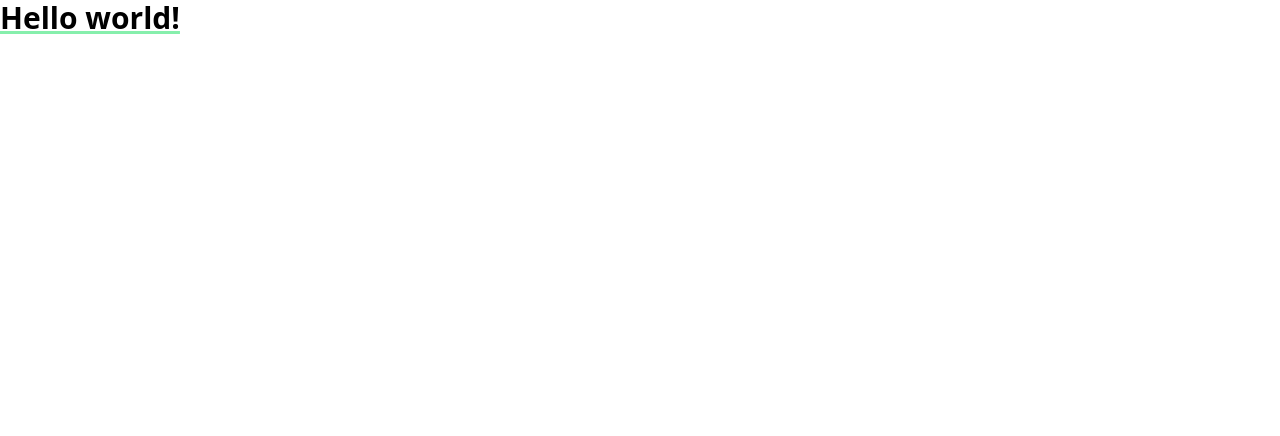
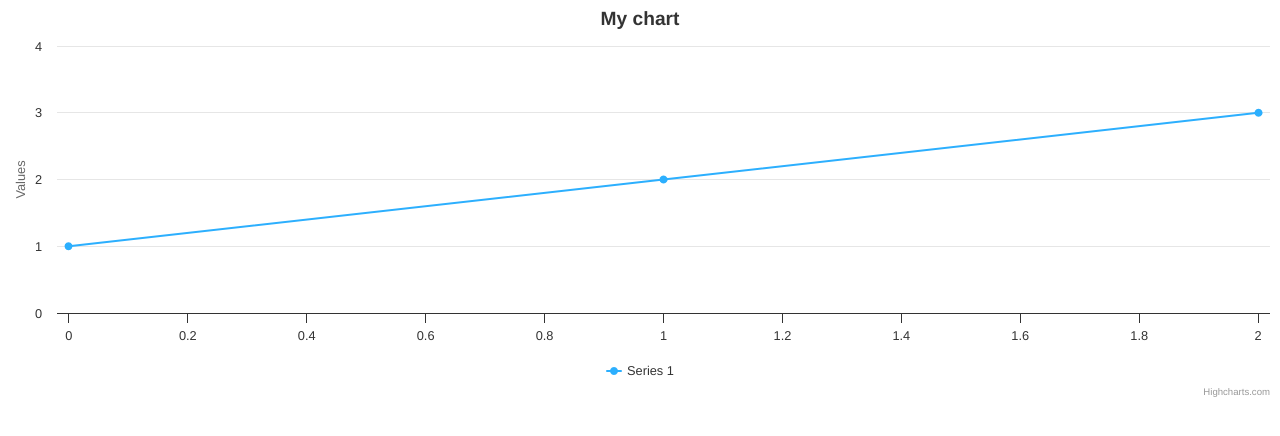
Before and after one commit to chapchon819/PopulationApp, a React (Create React App) app: page / in a window 1280 px wide. Shown: the top 436 px of the page. Built offline with nearby package versions, Linux system fonts and the light colour scheme.

Commit message:
📦️ Add:Highchartsをインストールした

```diff
--- a/package.json
+++ b/package.json
@@ -11,6 +11,8 @@
     "@types/react": "^18.3.11",
     "@types/react-dom": "^18.3.0",
     "axios": "^1.7.7",
+    "highcharts": "^11.4.8",
+    "highcharts-react-official": "^3.2.1",
     "react": "^18.3.1",
     "react-dom": "^18.3.1",
     "react-scripts": "^5.0.1",
--- a/src/App.tsx
+++ b/src/App.tsx
@@ -1,7 +1,33 @@
-import React from 'react';
+import React, { useRef } from 'react';
+import * as Highcharts from 'highcharts';
+import HighchartsReact from 'highcharts-react-official';
 
-function App() {
-  return <h1 className="text-3xl font-bold underline decoration-green-300">Hello world!</h1>;
-}
+// The wrapper exports only a default component that at the same time is a
+// namespace for the related Props interface (HighchartsReact.Props) and
+// RefObject interface (HighchartsReact.RefObject). All other interfaces
+// like Options come from the Highcharts module itself.
+
+const options: Highcharts.Options = {
+    title: {
+        text: 'My chart'
+    },
+    series: [{
+        type: 'line',
+        data: [1, 2, 3]
+    }]
+};
+
+const App = (props: HighchartsReact.Props) => {
+  const chartComponentRef = useRef<HighchartsReact.RefObject>(null);
+
+  return (
+    <HighchartsReact
+      highcharts={Highcharts}
+      options={options}
+      ref={chartComponentRef}
+      {...props}
+    />
+  );
+};
 
 export default App;
```
Also changed, not shown: 1 other file (tests, documents, lock files or other folders).
